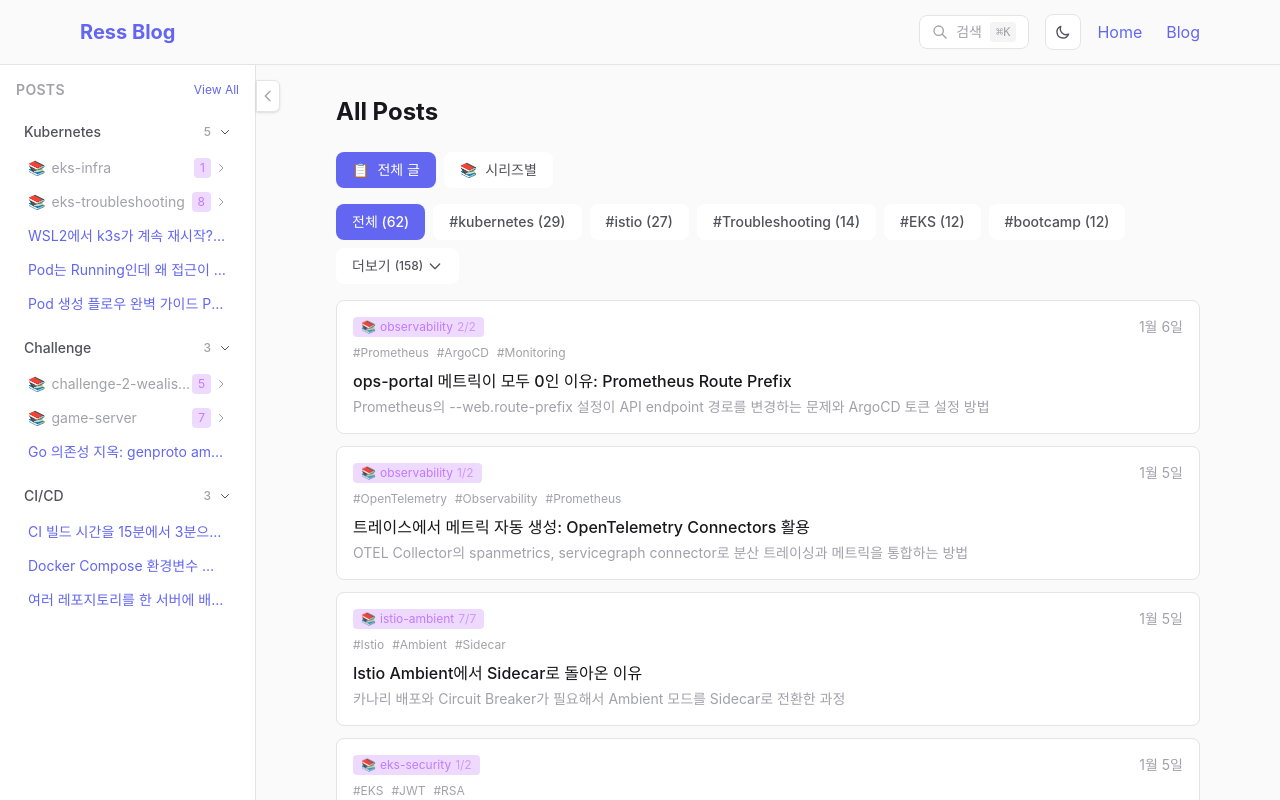
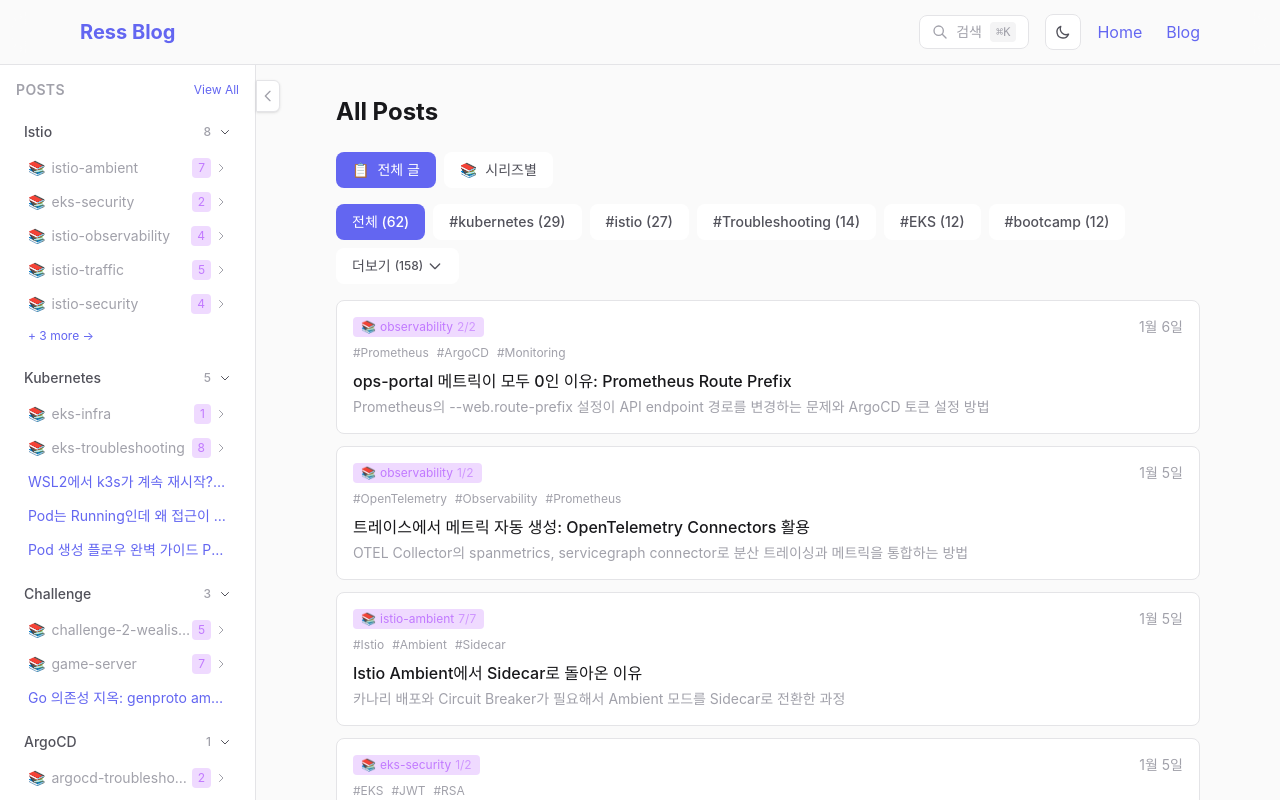
Before and after one commit to ressKim-io/my-blog, a Next.js app: page /blog in a window 1280 px wide. Shown: the top 800 px of the page. Built offline with nearby package versions, Linux system fonts and the light colour scheme.

Commit message:
sidebar modify

```diff
--- a/src/components/Sidebar.tsx
+++ b/src/components/Sidebar.tsx
@@ -33,7 +33,7 @@ export default function Sidebar({ posts }: SidebarProps) {
     return localStorage.getItem('sidebar-collapsed') === 'true';
   });
   const [expandedSeries, setExpandedSeries] = useState<Set<string>>(new Set());
-  const [expandedCategories, setExpandedCategories] = useState<Set<string>>(new Set(['kubernetes', 'challenge', 'cicd']));
+  const [expandedCategories, setExpandedCategories] = useState<Set<string>>(new Set(['istio', 'kubernetes', 'challenge', 'argocd', 'monitoring', 'cicd']));
 
   // 접힘 상태 저장
   const toggleCollapse = () => {
@@ -91,13 +91,16 @@ export default function Sidebar({ posts }: SidebarProps) {
   });
 
   const categoryLabels: Record<string, string> = {
+    istio: 'Istio',
     kubernetes: 'Kubernetes',
     challenge: 'Challenge',
+    argocd: 'ArgoCD',
+    monitoring: 'Monitoring',
     cicd: 'CI/CD',
     etc: 'Etc',
   };
 
-  const categoryOrder = ['kubernetes', 'challenge', 'cicd', 'etc'];
+  const categoryOrder = ['istio', 'kubernetes', 'challenge', 'argocd', 'monitoring', 'cicd', 'etc'];
   const sortedCategories = categoryOrder.filter((cat) => categoryItems[cat]);
 
   const toggleCategory = (category: string) => {
```
